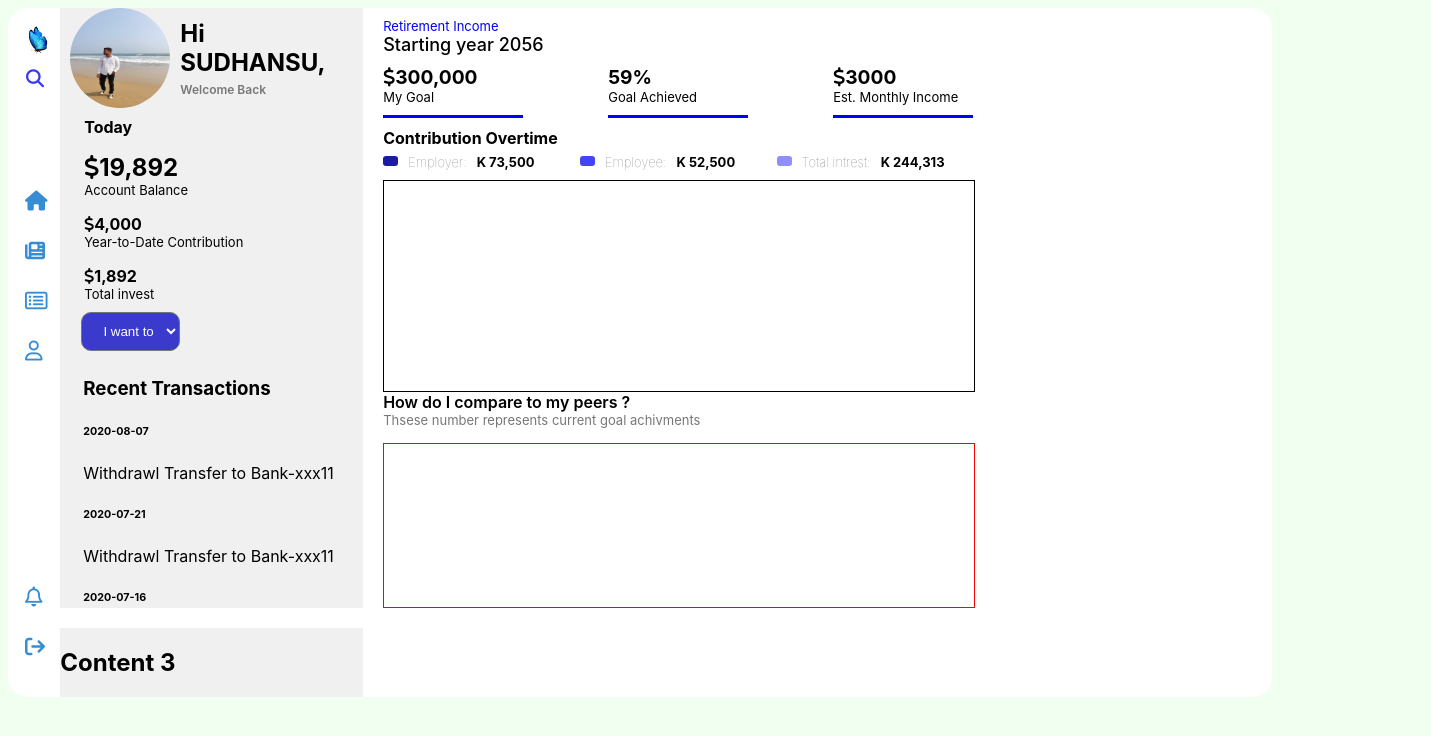
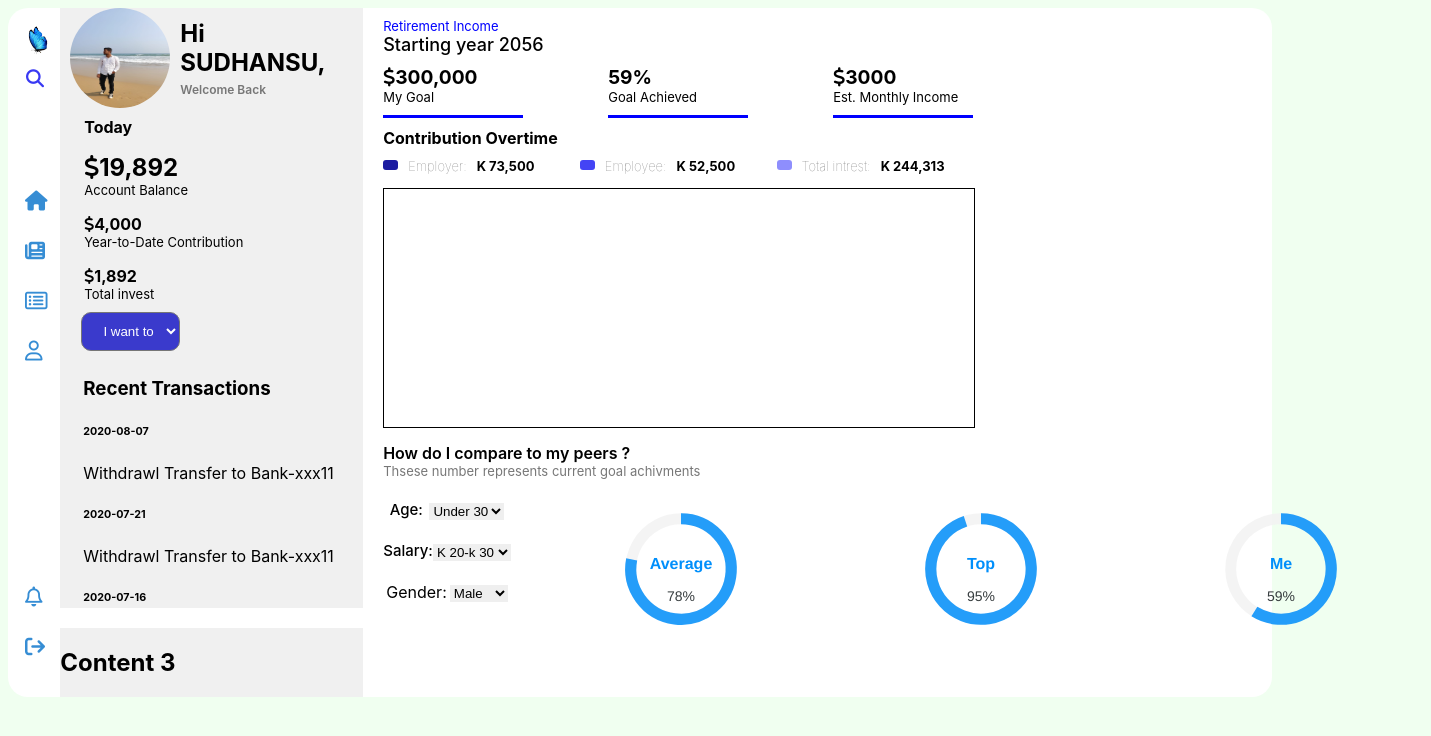
Before and after one commit to CoderSid063/Investment-Dashboard, a plain HTML site: page index.html in a window 1280 px wide. Shown: the whole page, 1431 px wide, since content can reach past the window. Drawn offline with nearby package versions, Linux system fonts and the light colour scheme.

Commit message:
WIP: developed box2-Peer section

```diff
--- a/index.html
+++ b/index.html
@@ -178,7 +178,46 @@
                   Thsese number represents current goal achivments
                 </section>
               </div>
-              <div id="percentage"></div>
+              <div id="percentage">
+                <div id="percentageText">
+                  <div class="percentageInfo">
+                    <div class="details">Age:</div>
+                    <div id="value">
+                      <select id="under">
+                        <option>Under 30</option>
+                        <option>Under 20</option>
+                        <option>Under 10</option>
+                      </select>
+                    </div>
+                  </div>
+                  <div class="percentageInfo">
+                    <div class="details">Salary:</div>
+                    <div id="value">
+                      <select id="under">
+                        <option>K 20-k 30</option>
+                        <option>K 20-k 30</option>
+                        <option>K 20-k 30</option>
+                      </select>
+                    </div>
+                  </div>
+                  <div class="percentageInfo">
+                    <div claass="details">Gender:</div>
+                    <div id="value">
+                      <select id="under">
+                        <option>Male</option>
+                        <option>Femel</option>
+                      </select>
+                    </div>
+                  </div>
+                </div>
+                <div id="perChart">
+                  <div class="perChart">
+                    <div id="chart" class="color"></div>
+                    <div id="chart2"></div>
+                    <div id="chart3"></div>
+                  </div>
+                </div>
+              </div>
             </div>
           </div>
         </div>
--- /dev/null
+++ b/script.js
@@ -0,0 +1,67 @@
+var options = {
+  series: [78],
+  chart: {
+    height: 160,
+    type: "radialBar",
+  },
+  plotOptions: {
+    radialBar: {
+      hollow: {
+        size: "55%",
+      },
+      dataLabels: {
+        style: {
+          colors: ["#20EEA9"], // Specify the color you want
+        },
+      },
+    },
+  },
+  labels: ["Average"],
+};
+
+var chart = new ApexCharts(document.querySelector("#chart"), options);
+chart.render();
+
+// Chart2 :-
+
+var option2 = {
+  series: [95],
+  chart: {
+    height: 160,
+    type: "radialBar",
+  },
+  plotOptions: {
+    radialBar: {
+      hollow: {
+        size: "55%",
+      },
+    },
+  },
+  labels: ["Top"],
+};
+
+var chart2 = new ApexCharts(document.querySelector("#chart2"), option2);
+chart2.render();
+
+// Chart3:
+var option3 = {
+  series: [59],
+  chart: {
+    height: 160,
+    type: "radialBar",
+  },
+  plotOptions: {
+    radialBar: {
+      hollow: {
+        size: "55%",
+      },
+      fill: {
+        colors: ["#20EEA9"], // Specify the color you want
+      },
+    },
+  },
+  labels: ["Me"],
+};
+
+var chart3 = new ApexCharts(document.querySelector("#chart3"), option3);
+chart3.render();
--- a/style.css
+++ b/style.css
@@ -239,7 +239,7 @@ body {
 }
 .overtime{
   width: 100%;
-  height: 44%;
+  height: 50%;
   display: flex;
   flex-direction: column;
   /* background-color:orange; */
@@ -291,21 +291,59 @@ body {
 }
 .peers{
   width: 100%;
-  height: 36%;
+  height: 30%;
   display: flex;
   flex-direction: column;
-  gap: 10px;
-  /* background-color:blueviolet; */
+  justify-content: space-evenly;
 }
 #peerText{
   width: 100%;
   height: 20%;
+  margin-top: 15px;
 }
 #percentage{
+  display: flex;
+  gap: 20px;
   width: 100%;
   height: 80%;
-  border: 1px solid red;
+  /* border: 1px solid red; */
 }
+#percentageText{
+  display: flex;
+  flex-direction: column;
+  justify-content: space-evenly;
+  width: 25%;
+  height: 100%;
+}
+.percentageInfo{
+  width: 100%;
+  display: flex;
+  justify-content: space-evenly;
+}
+.details{
+  font-size: 15px;
+  font-weight: 500;
+}
+#under{
+  border: none;
+}
+
+#perChart{
+  width: 100%;
+  display: flex;
+}
+.perChart{
+  width: 100%;
+  display: flex;
+  justify-content: space-evenly;
+}
+.perChart > div {
+  flex: 1;
+}
+.perChart div{
+  margin-top: 5px;
+}
+
 
 /* ------Box3---- */
 .box3{
```
